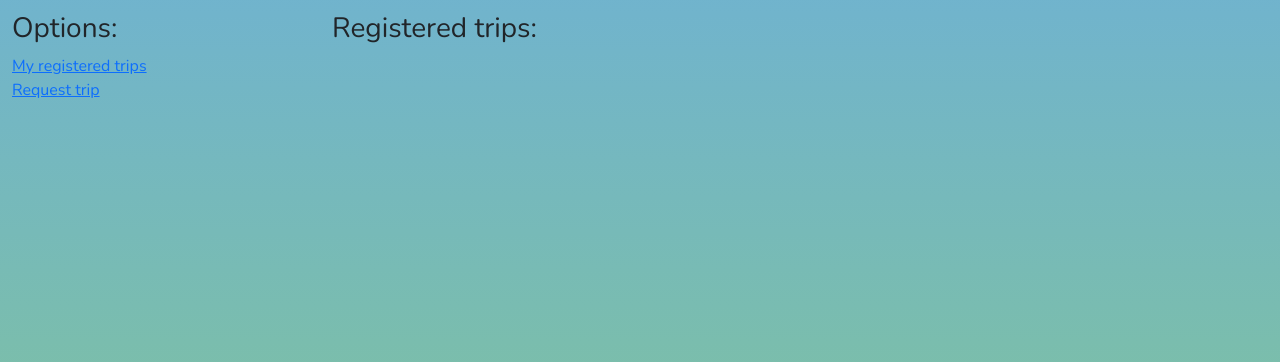
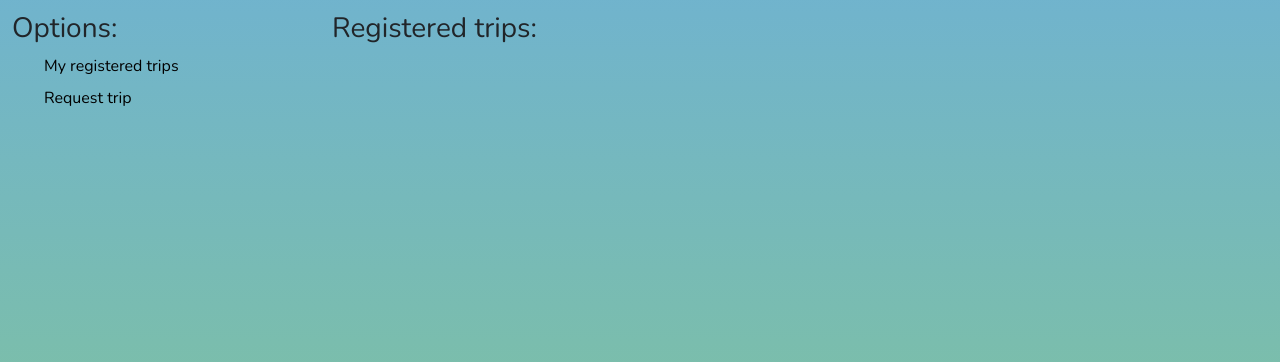
Before and after one commit to AlexGCbn/CI_PP4_Hike-a-thon, a Django app: page /dashboard/ in a window 1280 px wide. Shown: the part 58-420 px from the top of the page. Run offline with Django 3.2, Linux system fonts and the light colour scheme; the visitor is signed in with stand-in values (Sample User, id 1); data that the repository does not hold is empty; some libraries are stand-ins or nearby versions.

Commit message:
Add style for user dashboard

```diff
--- a/static/css/style.css
+++ b/static/css/style.css
@@ -82,3 +82,31 @@ body {
     /* border-top: 2px solid rgba(0, 0, 0, 0.5); */
     border-radius: 10px;
 }
+
+.dash-menu {
+    list-style: none;
+}
+
+.dash-menu-item {
+    margin: 1rem 0;
+    color: rgb(0, 0, 0);
+    text-decoration: none;
+}
+
+.dash-menu-item:hover {
+    color: rgb(0, 0, 0);
+    border-bottom: 2px solid rgba(0, 0, 0, 0.5);
+}
+
+.completed-trip-item {
+    background: rgba(0, 0, 0, 0.5);
+}
+
+.trip-list-link {
+    color: rgba(255, 255, 255, 1);
+    text-decoration: none;
+}
+
+.done-check {
+    color: rgb(0, 255, 17);
+}
--- a/templates/dashboard.html
+++ b/templates/dashboard.html
@@ -3,27 +3,31 @@
 
 <div class="container-fluid">
     <div class="row">
-        <div class="col-3">
+        <div class="col-12 col-md-3">
             <h3>Options:</h3>
+            <ul class="dash-menu">
+                <li class="my-1 my-md-2"><a href="{% url 'user_dashboard' %}" class="dash-menu-item">My registered
+                        trips</a></li>
+                <li class="my-1 my-md-2"><a href="{% url 'trip_request' %}" class="dash-menu-item">Request trip</a></li>
+            </ul>
         </div>
-        <div class="col">
+        <div class="col-12 col-md-7">
             <h3>Registered trips:</h3>
-        </div>
-    </div>
-    <div class="row">
-        <div class="col-3">
-            <a href="{% url 'user_dashboard' %}">My registered trips</a><br>
-            <a href="{% url 'trip_request' %}">Request trip</a>
-        </div>
-        <div class="col">
             <ul class="list-group">
                 {% for trip in trips %}
-                <li class="list-group-item"><a href="{% url 'trip_detail' trip.slug %}">
-                        {{ trip.name }}
-                    </a>
-                    {% if trip.is_completed %}
-                    <i class="fa-solid fa-circle-check"></i>
-                    {% endif %}
+                <li class="list-group-item mt-1 completed-trip-item">
+                    <div class="row">
+                        <div class="col-11">
+                            <a href="{% url 'trip_detail' trip.slug %}" class="trip-list-link">
+                                {{ trip.name }}
+                            </a>
+                        </div>
+                        <div class="col">
+                            {% if trip.is_completed %}
+                            <i class="fa-solid fa-circle-check done-check"></i>
+                            {% endif %}
+                        </div>
+                    </div>
                 </li>
                 {% endfor %}
             </ul>
```
Also changed, not shown: templates/request.html (+7 -11 lines).
